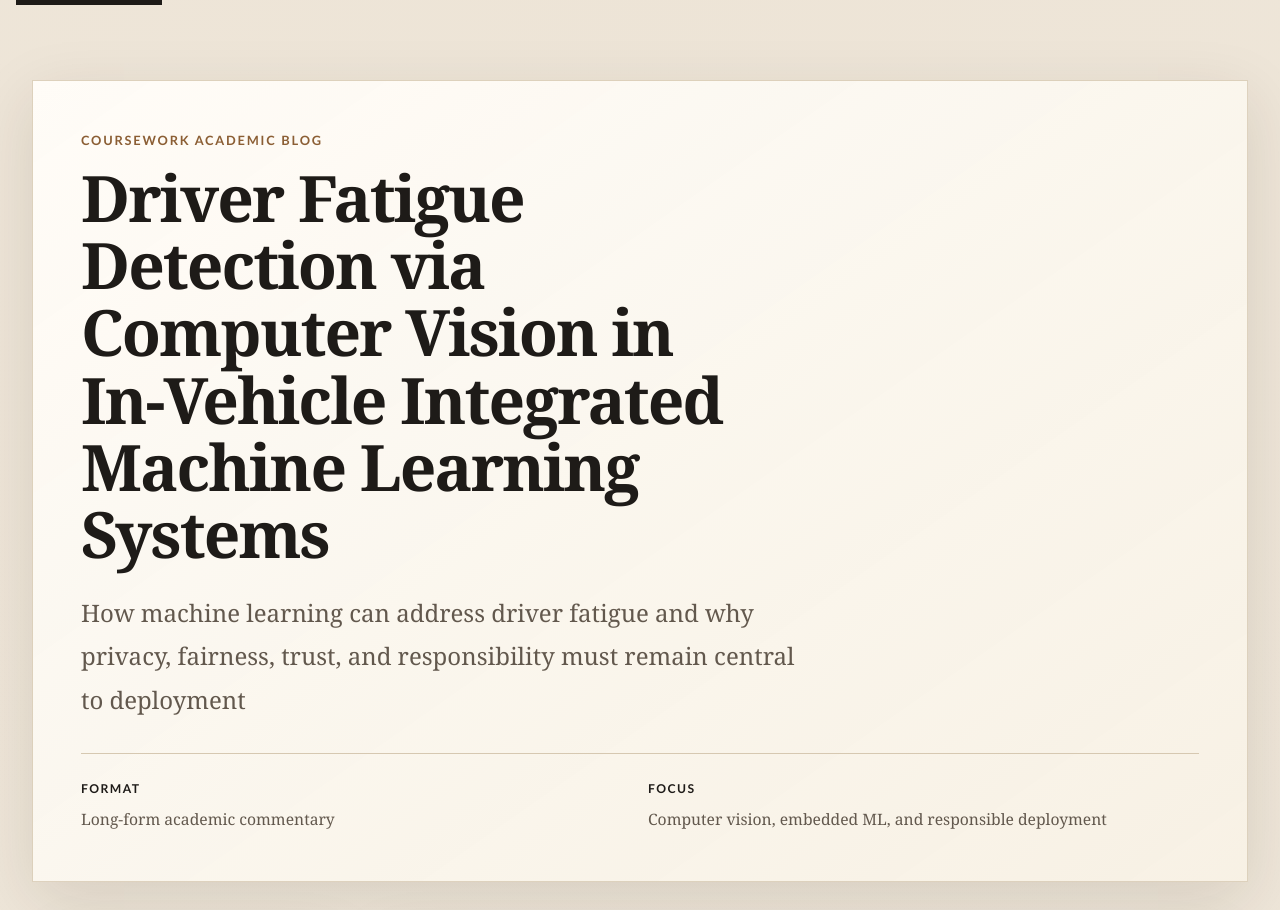
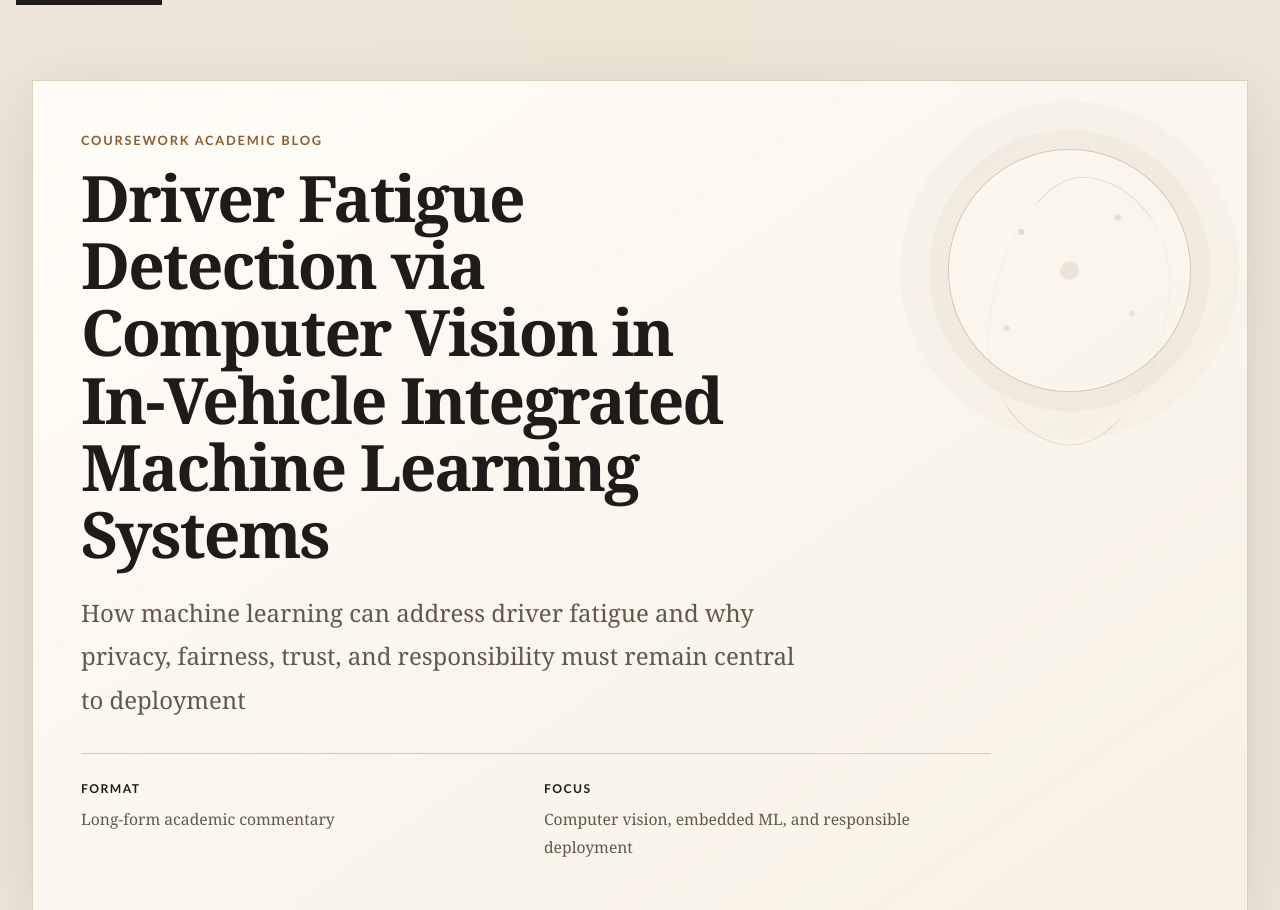
Before and after one commit to YYFzuishuai/driver-fatigue-blog, a plain HTML site: page index.html in a window 1280 px wide. Shown: the top 910 px of the page. Drawn offline with Linux system fonts and the light colour scheme.

Commit message:
V1.1.5 add decoration

```diff
--- a/styles.css
+++ b/styles.css
@@ -54,12 +54,60 @@ a {
 }
 
 .header-inner {
+  position: relative;
+  overflow: hidden;
   max-width: var(--max-width);
   margin: 0 auto;
-  padding: 3rem;
+  padding: 3rem clamp(15rem, 20vw, 18rem) 3rem 3rem;
   border: 1px solid rgba(214, 200, 177, 0.8);
   background: linear-gradient(145deg, rgba(255, 253, 248, 0.98), rgba(248, 241, 229, 0.94));
   box-shadow: var(--shadow);
+}
+
+.header-inner::before,
+.header-inner::after {
+  content: "";
+  position: absolute;
+  pointer-events: none;
+}
+
+.header-inner::before {
+  top: 4.25rem;
+  right: 3.5rem;
+  width: clamp(13rem, 19vw, 16rem);
+  aspect-ratio: 1;
+  border-radius: 50%;
+  border: 1.5px solid rgba(139, 94, 52, 0.34);
+  box-shadow:
+    inset 0 0 0 1px rgba(255, 253, 248, 0.7),
+    0 0 0 1.2rem rgba(139, 94, 52, 0.05),
+    0 0 0 3rem rgba(139, 94, 52, 0.035);
+  background:
+    radial-gradient(circle at 50% 50%, rgba(139, 94, 52, 0.13) 0 0.55rem, transparent 0.6rem),
+    radial-gradient(circle at 30% 34%, rgba(139, 94, 52, 0.18) 0 0.18rem, transparent 0.22rem),
+    radial-gradient(circle at 70% 28%, rgba(139, 94, 52, 0.16) 0 0.18rem, transparent 0.22rem),
+    radial-gradient(circle at 76% 68%, rgba(139, 94, 52, 0.14) 0 0.16rem, transparent 0.2rem),
+    radial-gradient(circle at 24% 74%, rgba(139, 94, 52, 0.16) 0 0.16rem, transparent 0.2rem);
+  opacity: 0.95;
+}
+
+.header-inner::after {
+  top: 6rem;
+  right: 5rem;
+  width: clamp(9rem, 14vw, 11rem);
+  height: clamp(14rem, 21vw, 17rem);
+  border-top: 1.5px solid rgba(139, 94, 52, 0.3);
+  border-bottom: 1.5px solid rgba(139, 94, 52, 0.3);
+  border-left: 1px dashed rgba(139, 94, 52, 0.16);
+  border-right: 1px dashed rgba(139, 94, 52, 0.16);
+  border-radius: 45% 55% 48% 52% / 58% 42% 58% 42%;
+  opacity: 0.6;
+  transform: rotate(8deg);
+}
+
+.header-inner > * {
+  position: relative;
+  z-index: 1;
 }
 
 .eyebrow,
@@ -150,7 +198,14 @@ a {
 
 .toc-card ol {
   margin: 0;
-  padding-left: 1.2rem;
+  padding-left: 1.8rem;
+  font-variant-numeric: tabular-nums;
+}
+
+.toc-card li::marker,
+.reference-list li::marker {
+  font-variant-numeric: tabular-nums;
+  font-feature-settings: "tnum" 1, "lnum" 1;
 }
 
 .toc-card li + li {
@@ -276,13 +331,14 @@ a {
 
 .reference-list {
   max-width: 48rem;
-  padding-left: 1.4rem;
+  padding-left: 2rem;
   font-size: 1rem;
+  font-variant-numeric: tabular-nums;
 }
 
 .reference-list li {
-  padding-left: 0.35rem;
-  text-indent: -0.2rem;
+  padding-left: 0.45rem;
+  text-indent: 0;
   line-height: 1.75;
 }
 
@@ -304,6 +360,15 @@ a {
 }
 
 @media (max-width: 980px) {
+  .header-inner {
+    padding-right: 3rem;
+  }
+
+  .header-inner::before,
+  .header-inner::after {
+    display: none;
+  }
+
   .page-shell {
     grid-template-columns: 1fr;
   }
```
